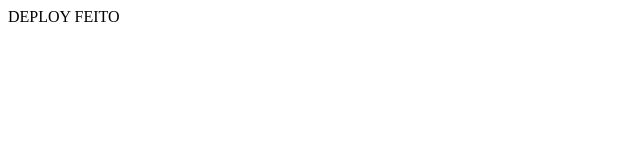
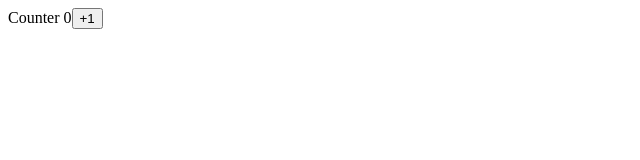
Before and after one commit to iJulioDuarte/react-ci-cd-deploy, a React (Vite) app: page / in a window 1280 px wide. Shown: the top 160 px of the page, without its empty margins (0-640 px from the left). Built offline with nearby package versions, Linux system fonts and the light colour scheme.

Commit message:
feat: implementação de count

```diff
--- a/src/App.tsx
+++ b/src/App.tsx
@@ -1,5 +1,13 @@
+import { useState } from "react";
+
 function App() {
-  return <div>DEPLOY FEITO</div>;
+  const [number, setNumber] = useState(0);
+  return (
+    <main>
+      <span>Counter {number}</span>
+      <button onClick={() => setNumber((n) => n + 1)}>+1</button>
+    </main>
+  );
 }
 
 export default App;
```
